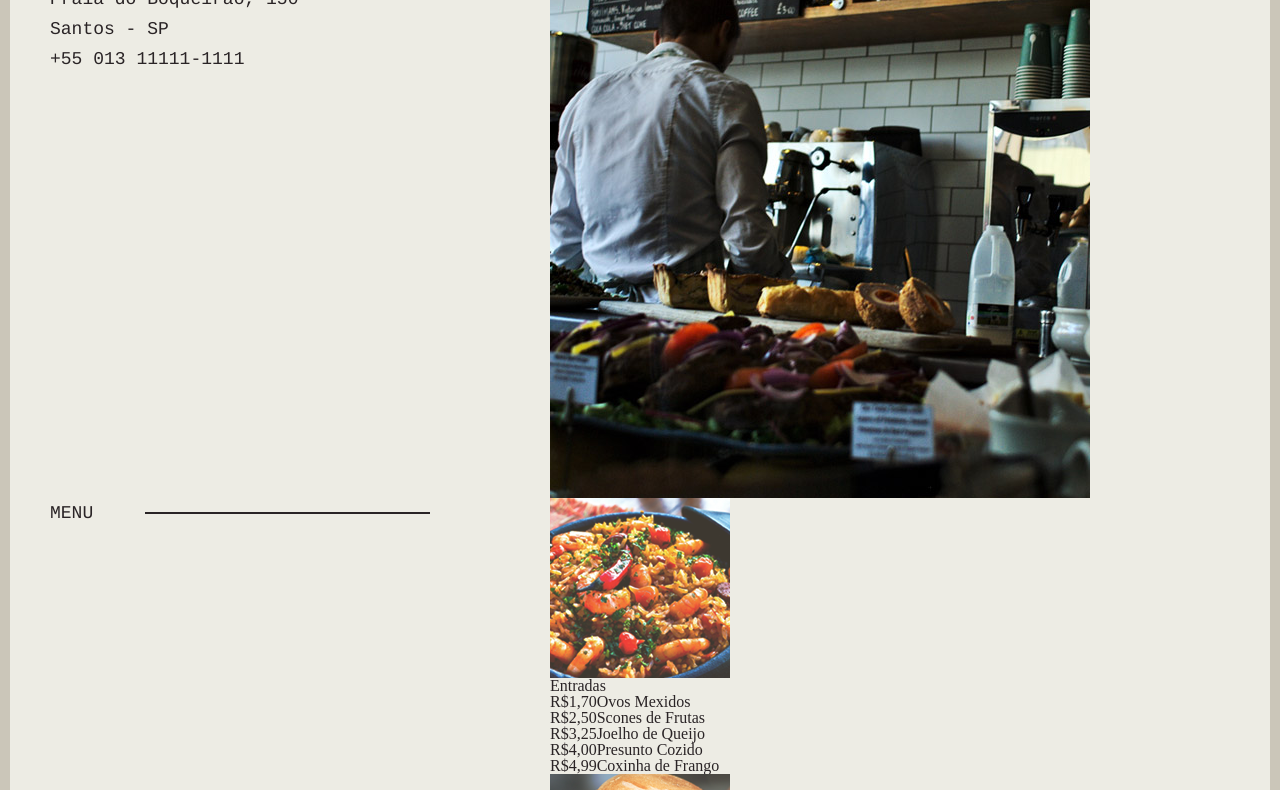
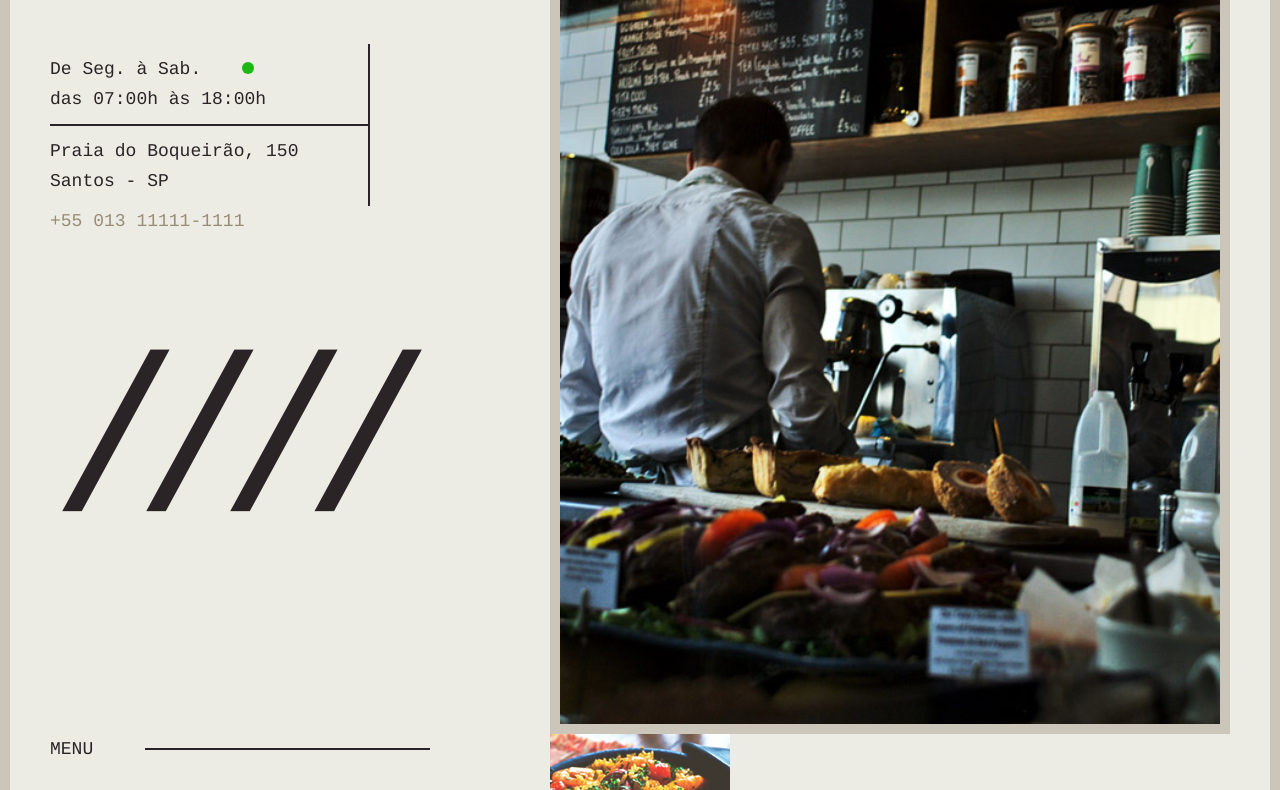
Before and after one commit to devMagno/le-scone, a plain HTML site: page index.html in a window 1280 px wide. Shown: the part 212-1002 px from the top of the page. Drawn offline with Linux system fonts and the light colour scheme; a web font is replaced by a local one.

Commit message:
Adiciona estilos da seção intro

```diff
--- /dev/null
+++ b/css/scss/_intro.scss
@@ -0,0 +1,59 @@
+.intro {
+  margin-top: 60px;
+  @include device(small) {
+    margin-top: 20px;
+  }
+}
+
+.logo {
+  margin-bottom: 60px;
+}
+
+.intro-info {
+  border-right: 2px solid $grey;
+  max-width: 320px;
+  p {
+    padding-top: 10px;
+    &:first-child {
+      border-bottom: 2px solid $grey;
+      padding-bottom: 10px;
+    }
+  }
+}
+
+.intro-tel {
+  color: $dark-beige;
+  @include device(small) {
+    margin-bottom: 40px;
+  }
+  &::after {
+    content: '/ / / /';
+    display: block;
+    margin-top: 200px;
+    font-size: 220px;
+    letter-spacing: -90px;
+    color: $grey;
+    @include device(medium) {
+      margin-top: 80px;
+      font-size: 160px;
+      letter-spacing: -70px;
+    }
+    @include device(small) {
+      display: none;
+    }
+  }
+}
+
+.open {
+  display: inline-block;
+  width: 12px;
+  height: 12px;
+  background-color: $green;
+  border-radius: 50%;
+  margin-left: 30px;
+}
+
+.intro-img {
+  border: 10px solid $medium-beige;
+  width: 100%;
+}
```
Also changed, not shown: css/style.css.
